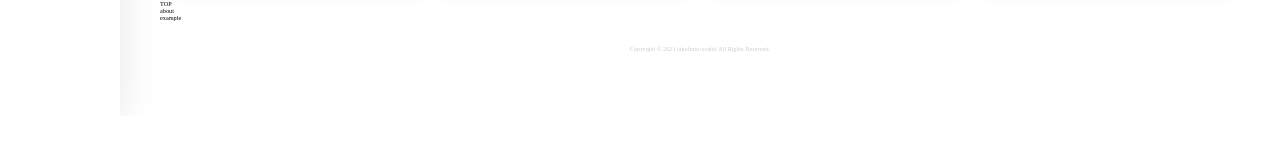
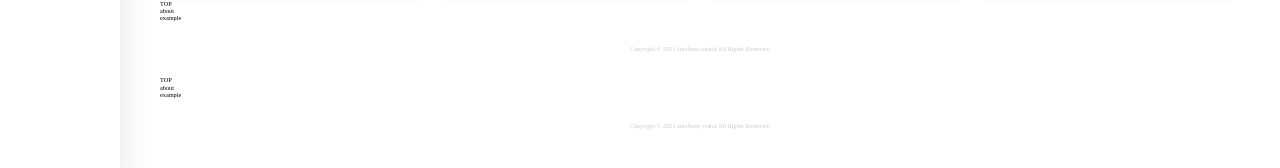
Before and after one commit to takefumi-yoshii/atomic-redesign, a Next.js app: page / in a window 1280 px wide. Shown: the part 898-1066 px from the top of the page. Before the commit the page ends 1014 px from the top, so only its background shows below. Built offline with nearby package versions, Linux system fonts and the light colour scheme.

Commit message:
refactor(component): add style

```diff
--- a/src/components/organisms/Layout/Layout.tsx
+++ b/src/components/organisms/Layout/Layout.tsx
@@ -1,13 +1,19 @@
 import * as React from "react";
+import { Footer } from "../../atoms/Footer";
 import { Aside } from "../Aside";
 import styles from "./styles.module.css";
 // _____________________________________________________________________________
 //
 export const Layout: React.FC = (props) => (
   <div className={styles.module}>
-    <div className={styles.aside}>
+    <aside className={styles.aside}>
       <Aside />
-    </div>
-    <div className={styles.main}>{props.children}</div>
+    </aside>
+    <main className={styles.main}>
+      <div className={styles.children}>{props.children}</div>
+      <footer>
+        <Footer />
+      </footer>
+    </main>
   </div>
 );
```
